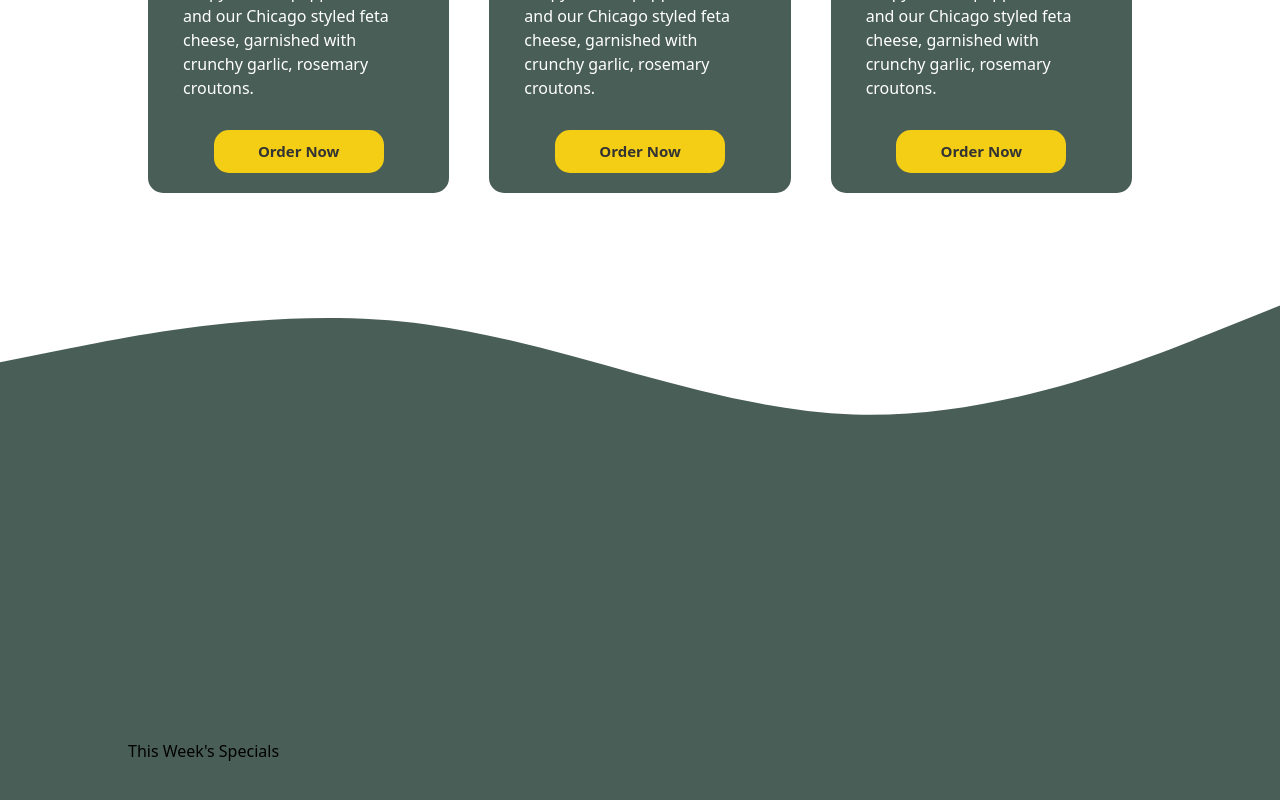
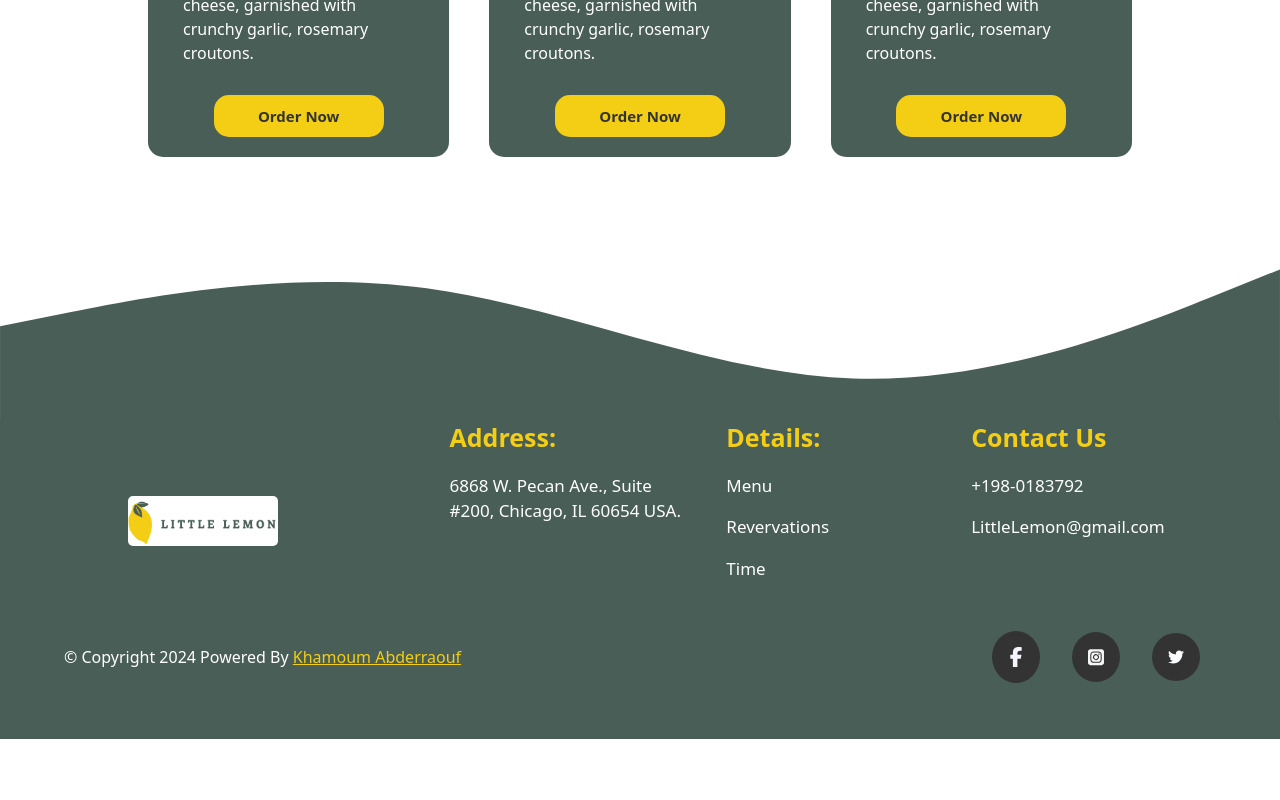
Before and after one commit to Abderaouf16/Coursera-Font-end-capstone-project, a React (Vite) app: page / in a window 1280 px wide. Shown: the part 1520-2320 px from the top of the page. After the commit the page ends 2259 px from the top, so only its background shows below. Built offline with nearby package versions, Linux system fonts and the light colour scheme; a web font is replaced by a local one.

Commit message:
Feat: add footer

```diff
--- a/src/Components/Main/Main.jsx
+++ b/src/Components/Main/Main.jsx
@@ -6,6 +6,7 @@ import { NavLink } from "react-router-dom";
 import greekSalad from "../assets/greekSalade.webp";
 import lemonDessert from "../assets/lemonDessert.jpeg";
 import bruschetta from "../assets/bruschetta.jpg";
+import logo from "../assets/logo.jpg";
 
 export default function Main() {
   return (
@@ -30,7 +31,7 @@ export default function Main() {
         </div>
       </div>
       <div class="hero-curve">
-        <svg xmlns="http://www.w3.org/2000/svg" viewBox="0 0 1440 320">
+        <svg xmlns="http://www.w3.org/2000/svg" viewBox="0 0 1440 280">
           <path
             fill="#495e57"
             fill-opacity="1"
@@ -109,7 +110,7 @@ export default function Main() {
       </section>
 
       <div class="reviews-curve">
-        <svg xmlns="http://www.w3.org/2000/svg" viewBox="0 0 1440 320">
+        <svg xmlns="http://www.w3.org/2000/svg" viewBox="0 0 1440 200">
           <path
             fill="#495e57"
             fill-opacity="1"
@@ -117,14 +118,77 @@ export default function Main() {
           ></path>
         </svg>
       </div>
-      <section className="reviews-section">
-        <div className="reviews_section-container">
-          <div className="">
-            <h1 className="reviews-section-title">This Week's Specials</h1>
+
+      <footer className="footer">
+        <div className="footer-container">
+          <div className="footer-details-container">
+            <div className="footer-logo">
+              <img src={logo} className="header_img" alt="Logo" />
+            </div>
+            <div className="footer-details">
+              <div className="adress">
+                <h1>Address:</h1>
+                <p>6868 W. Pecan Ave., Suite #200, Chicago, IL 60654 USA.</p>
+              </div>
+              <div className="details">
+                <h1>Details:</h1>
+                <ul>
+                  <li>Menu</li>
+                  <li>Revervations</li>
+                  <li>Time</li>
+                </ul>
+              </div>
+              <div className="contactUs">
+                <h1>Contact Us</h1>
+                <p>+198-0183792</p>
+                <p>LittleLemon@gmail.com</p>
+              </div>
+            </div>
           </div>
-          <div className="cards-reviews-container"></div>
+          <div className="footer-socials">
+            <div className="copyRights">
+              <h1>
+                © Copyright 2024 Powered By{" "}
+                <a href="https://www.linkedin.com/in/abderaouf-khamoum-657527260/">
+                  Khamoum Abderraouf
+                </a>{" "}
+              </h1>
+            </div>
+            <div className="socialMedia">
+              <div className="facebook">
+                <NavLink className="">
+                  <svg xmlns="http://www.w3.org/2000/svg" viewBox="0 0 320 512">
+                    <path
+                      fill="#f6f4fa"
+                      d="M80 299.3V512H196V299.3h86.5l18-97.8H196V166.9c0-51.7 20.3-71.5 72.7-71.5c16.3 0 29.4 .4 37 1.2V7.9C291.4 4 256.4 0 236.2 0C129.3 0 80 50.5 80 159.4v42.1H14v97.8H80z"
+                    />
+                  </svg>
+                </NavLink>
+              </div>
+              <div className="instagram">
+                <NavLink className="">
+                  <svg xmlns="http://www.w3.org/2000/svg" viewBox="0 0 448 512">
+                    <path
+                      fill="#f5f5f5"
+                      d="M194.4 211.7a53.3 53.3 0 1 0 59.3 88.7 53.3 53.3 0 1 0 -59.3-88.7zm142.3-68.4c-5.2-5.2-11.5-9.3-18.4-12c-18.1-7.1-57.6-6.8-83.1-6.5c-4.1 0-7.9 .1-11.2 .1c-3.3 0-7.2 0-11.4-.1c-25.5-.3-64.8-.7-82.9 6.5c-6.9 2.7-13.1 6.8-18.4 12s-9.3 11.5-12 18.4c-7.1 18.1-6.7 57.7-6.5 83.2c0 4.1 .1 7.9 .1 11.1s0 7-.1 11.1c-.2 25.5-.6 65.1 6.5 83.2c2.7 6.9 6.8 13.1 12 18.4s11.5 9.3 18.4 12c18.1 7.1 57.6 6.8 83.1 6.5c4.1 0 7.9-.1 11.2-.1c3.3 0 7.2 0 11.4 .1c25.5 .3 64.8 .7 82.9-6.5c6.9-2.7 13.1-6.8 18.4-12s9.3-11.5 12-18.4c7.2-18 6.8-57.4 6.5-83c0-4.2-.1-8.1-.1-11.4s0-7.1 .1-11.4c.3-25.5 .7-64.9-6.5-83l0 0c-2.7-6.9-6.8-13.1-12-18.4zm-67.1 44.5A82 82 0 1 1 178.4 324.2a82 82 0 1 1 91.1-136.4zm29.2-1.3c-3.1-2.1-5.6-5.1-7.1-8.6s-1.8-7.3-1.1-11.1s2.6-7.1 5.2-9.8s6.1-4.5 9.8-5.2s7.6-.4 11.1 1.1s6.5 3.9 8.6 7s3.2 6.8 3.2 10.6c0 2.5-.5 5-1.4 7.3s-2.4 4.4-4.1 6.2s-3.9 3.2-6.2 4.2s-4.8 1.5-7.3 1.5l0 0c-3.8 0-7.5-1.1-10.6-3.2zM448 96c0-35.3-28.7-64-64-64H64C28.7 32 0 60.7 0 96V416c0 35.3 28.7 64 64 64H384c35.3 0 64-28.7 64-64V96zM357 389c-18.7 18.7-41.4 24.6-67 25.9c-26.4 1.5-105.6 1.5-132 0c-25.6-1.3-48.3-7.2-67-25.9s-24.6-41.4-25.8-67c-1.5-26.4-1.5-105.6 0-132c1.3-25.6 7.1-48.3 25.8-67s41.5-24.6 67-25.8c26.4-1.5 105.6-1.5 132 0c25.6 1.3 48.3 7.1 67 25.8s24.6 41.4 25.8 67c1.5 26.3 1.5 105.4 0 131.9c-1.3 25.6-7.1 48.3-25.8 67z"
+                    />
+                  </svg>
+                </NavLink>
+              </div>
+              <div className="twitter">
+                <NavLink className="">
+                  <svg xmlns="http://www.w3.org/2000/svg" viewBox="0 0 512 512">
+                    <path
+                      fill="#fbfcfe"
+                      d="M459.4 151.7c.3 4.5 .3 9.1 .3 13.6 0 138.7-105.6 298.6-298.6 298.6-59.5 0-114.7-17.2-161.1-47.1 8.4 1 16.6 1.3 25.3 1.3 49.1 0 94.2-16.6 130.3-44.8-46.1-1-84.8-31.2-98.1-72.8 6.5 1 13 1.6 19.8 1.6 9.4 0 18.8-1.3 27.6-3.6-48.1-9.7-84.1-52-84.1-103v-1.3c14 7.8 30.2 12.7 47.4 13.3-28.3-18.8-46.8-51-46.8-87.4 0-19.5 5.2-37.4 14.3-53 51.7 63.7 129.3 105.3 216.4 109.8-1.6-7.8-2.6-15.9-2.6-24 0-57.8 46.8-104.9 104.9-104.9 30.2 0 57.5 12.7 76.7 33.1 23.7-4.5 46.5-13.3 66.6-25.3-7.8 24.4-24.4 44.8-46.1 57.8 21.1-2.3 41.6-8.1 60.4-16.2-14.3 20.8-32.2 39.3-52.6 54.3z"
+                    />
+                  </svg>
+                </NavLink>
+              </div>
+            </div>
+          </div>
         </div>
-      </section>
+      </footer>
     </>
   );
 }
--- a/src/Components/Main/main.css
+++ b/src/Components/Main/main.css
@@ -257,3 +257,138 @@
   height: 90%;
   display: flex;
 }
+
+
+/* footer */
+
+
+.footer{
+  background-color: #495e57;
+  height: 40vh;
+  padding-bottom: 3rem;
+  color: white;
+}
+
+.footer-container{
+  height: 100%;
+  width:  90%;
+  margin: auto;
+
+}
+
+.footer-details-container{
+  width: 100%;
+  height:  75%;
+  display: flex;
+  justify-content: space-between;
+}
+.footer-logo{
+  display: flex;
+  align-items: center;
+}
+.footer-logo img{
+   margin-left: 4rem;
+
+   border-radius: 5px;
+
+}
+.footer-details{
+  display: flex;
+  justify-content: center;
+}
+
+.footer-details h1{
+  font-size: 25px;
+  font-weight: 600;
+margin-bottom: 1rem;
+color: #f4ce14;
+}
+
+.footer-details p{
+  font-size: 17px;
+  font-weight: 400;
+  margin-bottom: 1rem;
+  cursor: pointer;
+
+}
+.footer-details p:hover{
+  color:#f4ce14;
+
+}
+.adress{
+  display: flex;
+  flex-direction: column;
+  flex: 1;
+  margin-right: 2rem;
+}
+
+.details{
+  flex: 1;
+}
+.details li {
+  font-size: 17px;
+  font-weight: 400;
+  margin-bottom: 1rem;
+  cursor: pointer;
+
+}
+
+.details li:hover {
+  color:#f4ce14;
+  text-decoration: underline;
+}
+.contactUs{
+flex: 1;
+}
+.footer-socials{
+  height: 25%;
+  width: 100%;
+  display: flex;
+  justify-content: space-between;
+}
+.copyRights{
+  flex: 1;
+  display: flex;
+  align-items: center;
+  justify-content: start;
+}
+.copyRights a{
+  color: #f4ce14;
+  text-decoration: underline;
+}
+.socialMedia{
+  display: flex;
+  justify-content: end;
+  align-items: center;
+  flex: 1;
+  width: 100%;
+
+
+}
+.socialMedia svg {
+  width: 1rem;
+}
+.facebook, .instagram, .twitter{
+ padding: 1rem;
+ margin: 1rem;
+ background-color: #333333;
+ border-radius: 50%;
+ transition: all 0.2s ease-in-out;
+
+}
+.facebook:hover, .instagram:hover, .twitter:hover{
+background-color: var(--col-yellow);
+}
+.facebook svg{
+  height: 20px;
+
+}
+.facebook:hover svg path {
+  fill: var(--col-dark); /* Replace with the desired hover color */
+}
+.instagram:hover svg path {
+  fill: var(--col-dark); /* Replace with the desired hover color */
+}
+.twitter:hover svg path {
+  fill: var(--col-dark); /* Replace with the desired hover color */
+}
```
